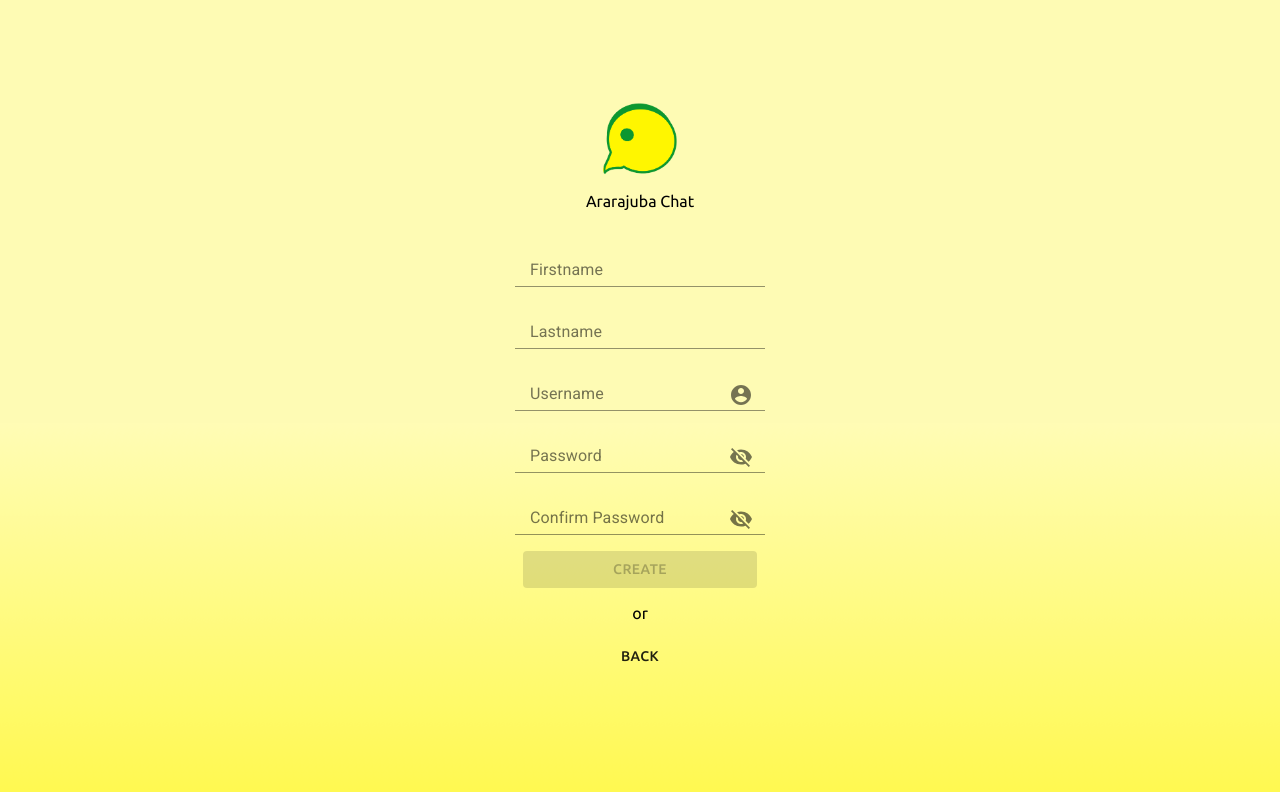
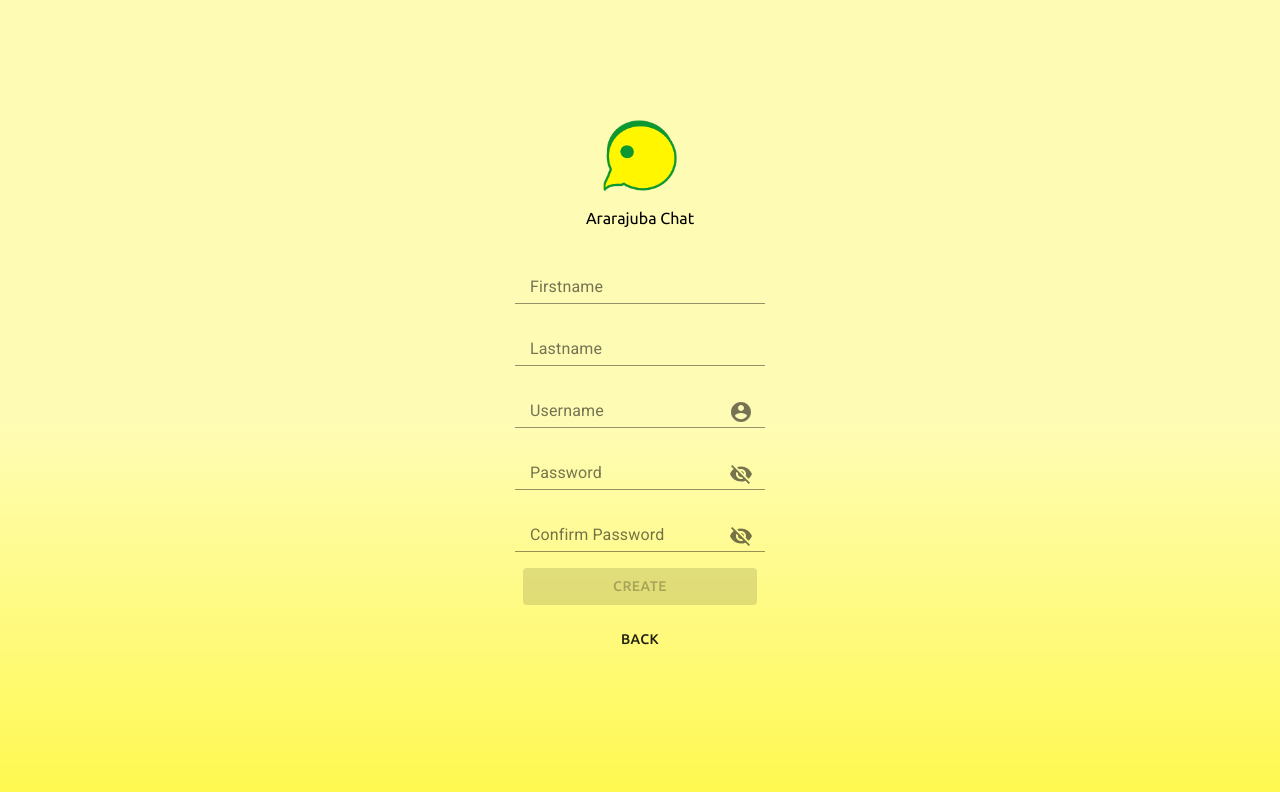
Before and after one commit to rafaelcalhau/ararajubachat, a React (Create React App) app: page / in a window 1280 px wide. Both pictures are taken after a click on the button "SIGN UP". Shown: the top 792 px of the page. Built offline with nearby package versions, Linux system fonts and the light colour scheme.

Commit message:
Removed separator 'or'

```diff
--- a/src/components/forms/FormSignup.js
+++ b/src/components/forms/FormSignup.js
@@ -112,8 +112,6 @@ function FormSignup (props) {
             <Button disabled={state.buttonIsDisabled} full label='Create' />
           </div>
 
-          <div className='separator'>or</div>
-
           <div className='button'>
             <Button
               full
```
